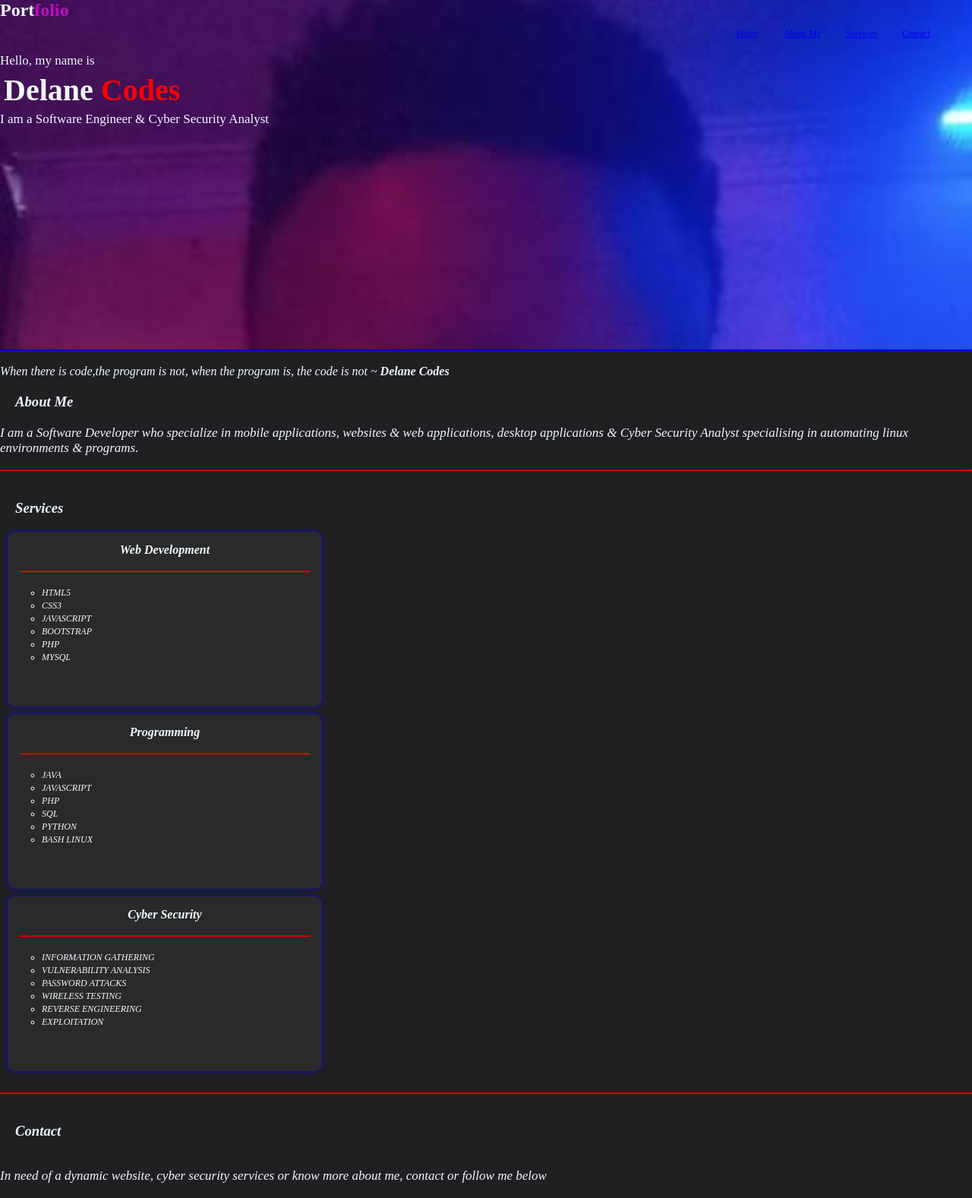
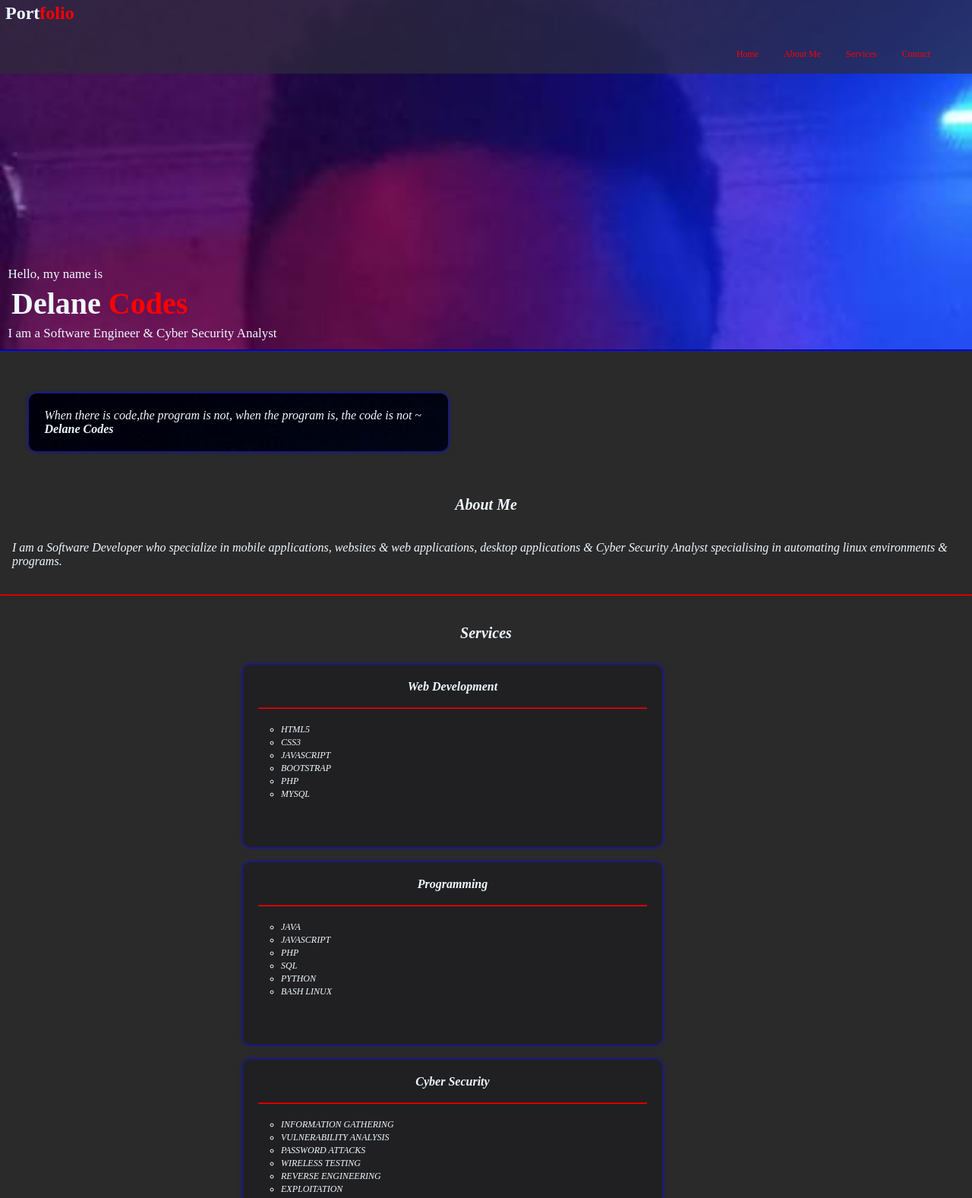
Before and after one commit to delane-nyaruni/delane-nyaruni.github.io, a PHP site: page / in a window 1280 px wide. Shown: the top 1577 px of the page at 76% size. Run offline with PHP 8.4, Linux system fonts and the light colour scheme.

Commit message:
Update main.css

```diff
--- a/main.css
+++ b/main.css
@@ -7,142 +7,59 @@ body {
     border: 0;
     margin: 0;
     padding: 0;
-    background: #202022;
+    background: #2a2a2a;
     color: aliceblue;
 }
 
 .logo {
-    position: absolute;
+    position: relative;
+    left: 7px;
+    top: 4px;
 }
 
 h3 {
     padding: 20px;
+    text-align: center;
+    font-size: 20px;
 }
 
 .folio {
-    color: rgb(192, 10, 192);
+    color: red;
 }
 
 hr {
     border-color: red;
 }
+
 hr:hover {
     border-color: blue;
 }
 
-.nav-bar-hr {
-    border-color: transparent;
+.static-bar {
+    top: 0%;
+    position: fixed;
+    background: #2d2d3ab4;
+    width: 100%;
+    z-index: 10;
 }
 
-.backdrop{
-    border-color:blue;
+p {
+    padding: 1em;
 }
-
-#codes {
-    color: red;
-}
-
-p{
-    font-size:17px;
-}
-
-.name {
-    font-size: 40px;
-    font-weight: bold;
-    text-align: left;
-    padding: 5px;
-}
-
-#home {
-    background-image: url("delane-codes.jpeg");
-    background-repeat: no-repeat;
-    background-size: 100%;
-    height: 460px;
-    background-attachment: fixed;
-}
-
-#home:hover {
-    background-attachment: scroll;
-}
-
-
-/*
-about
-*/
-
-.about {
-    text-align: center;
-}
-
-
-/*
-endOFabout
-*/
-
-
-/*
-services
-*/
-
-.software-engineering,
-.programming,
-.cyber-security {
-    display: inline-block;
-    background: #2a2a2a;
-    width: 30%;
-    height: 200px;
-    box-shadow: 0 0 5px blue;
-    margin-left: 10px;
-    border-radius: 10px;
-    padding: 15px;
-    margin-bottom:10px;
-}
-
-.software-engineering:hover,
-.programming:hover,
-.cyber-security:hover {
-    display: inline-block;
-    background: #2b2c3f;
-    width: 30.3%;
-    box-shadow: 0 0 5px blue, 0 0 10px blue, 0 0 15px blue;
-    transition: 0.7s ease-in-out;
-}
-
-h4 {
-    text-align: center;
-}
-
-ul li {
-    list-style-type: circle;
-    font-size:12px;
-    padding-right:5px;
-    margin-left:30px;
-    margin-top:2px;
-}
-
-
-/*
-endOfservices
-*/
 
 
 /*
 -------------------------mainNav---------------------------
 */
 
-
-/*navrelatiovity*/
-
-
-/*
-nav{
-    z-index: 10;
-    position: relative;
-    top: 20%;
-    float: left;
+a {
+    text-decoration-line: none;
+    color: red;
 }
 
-*/
+a:visited {
+    color: rgb(72, 192, 176);
+}
 
 .nav {
     z-index: 10;
@@ -153,12 +70,7 @@ nav{
     position: relative;
 }
 
-.nav ul {
-    list-style: none;
-}
-
 .nav ul li {
-    list-style: none;
     display: inline-block;
     margin: 0 1em;
     position: relative;
@@ -186,5 +98,208 @@ nav{
     margin-right: 50px;
 }
 
+.nav-bar-hr {
+    border-color: transparent;
+}
 
-/*                 endOfMainNav*/
+
+/*
+endOfMainNav
+*/
+
+.backdrop {
+    border-color: blue;
+}
+
+.greeting {
+    padding-top: 350px;
+    padding-left: 10px;
+}
+
+#codes {
+    color: red;
+}
+
+.greeting p {
+    font-size: 17px;
+    padding: .5px;
+}
+
+.name {
+    font-size: 40px;
+    font-weight: bold;
+    text-align: left;
+    padding: 5px;
+}
+
+#home {
+    background-image: url("delane-codes.jpeg");
+    background-repeat: no-repeat;
+    background-size: 100%;
+    height: 460px;
+    background-attachment: fixed;
+}
+
+#home:hover {
+    background-attachment: scroll;
+}
+
+
+/*
+about
+*/
+
+.about-me-pic {
+    background: url('earth.jpg')!important;
+    z-index: 1;
+    left: 3%;
+}
+
+em {
+    position: relative;
+    top: 80%;
+}
+
+.about {
+    text-align: center;
+}
+
+
+/*
+endOFabout
+*/
+
+
+/*
+services
+*/
+
+.software-engineering,
+.programming,
+.cyber-security,
+.about-me-pic {
+    display: inline-block;
+    background: #202022;
+    width: 40%;
+    height: 200px;
+    box-shadow: 0 0 5px blue;
+    margin-left: 10px;
+    border-radius: 10px;
+    padding: 15px;
+    margin-bottom: 10px;
+    word-wrap: inherit;
+    z-index: 1;
+    padding: 20px;
+    margin: 10px 25%;
+}
+
+.about-me-pic {
+    margin: 3%;
+    height: auto;
+}
+
+.software-engineering:hover,
+.programming:hover,
+.cyber-security:hover {
+    display: inline-block;
+    background: #2b2c3f;
+    width: 41%;
+    box-shadow: 0 0 5px blue, 0 0 10px blue, 0 0 15px blue;
+    transition: 0.7s ease-in-out;
+    font-size: 15px;
+    color: red;
+    cursor: pointer;
+    /* flipcard transition*/
+    transition: transform 2s;
+    transform-style: preserve-3d;
+    transform: rotateY(180deg);
+    transition: transform 4s;
+    transform-style: preserve-3d;
+    transform: rotateY(360deg);
+}
+
+h4 {
+    text-align: center;
+}
+
+ul li {
+    list-style-type: circle;
+    font-size: 12px;
+    padding-right: 5px;
+    margin-left: 30px;
+    margin-top: 2px;
+    text-overflow: inherit;
+    cursor: pointer;
+}
+
+
+/*
+endOfservices
+*/
+
+
+/*
+contact
+*/
+
+.contact ul li {
+    list-style-type: none;
+}
+
+button img {
+    width: 2em;
+    height: 2em;
+    border-radius: 50%;
+}
+
+button {
+    list-style: none;
+}
+
+
+/*
+endOfcontact
+*/
+
+
+/*
+footer
+*/
+
+.footer-nav ul li {
+    display: inline;
+}
+
+.footer-nav ul li a {
+    text-align: right;
+}
+
+
+/*
+endOffooter
+*/
+
+
+/*
+ffooter-copyright
+*/
+
+footer {
+    box-shadow: 0 0 5px red, 0 0 10px white, 0 0 15px blue;
+}
+
+.footer-copyright p {
+    color: red;
+    background: #202022;
+    margin: auto;
+    text-align: center;
+    padding: 30px 0;
+}
+
+.footer-copyright a {
+    color: aquamarine;
+}
+
+.footer-copyright a:hover {
+    color: blue;
+}
```
